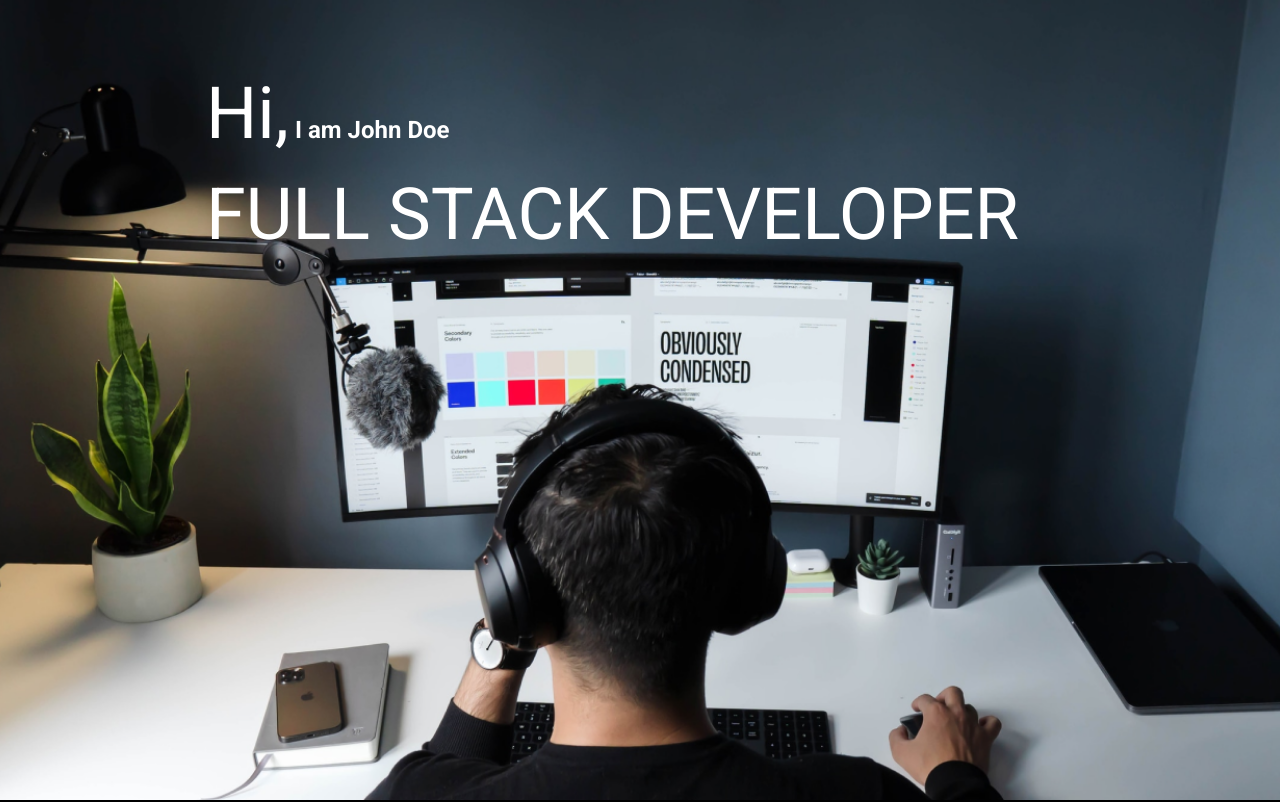
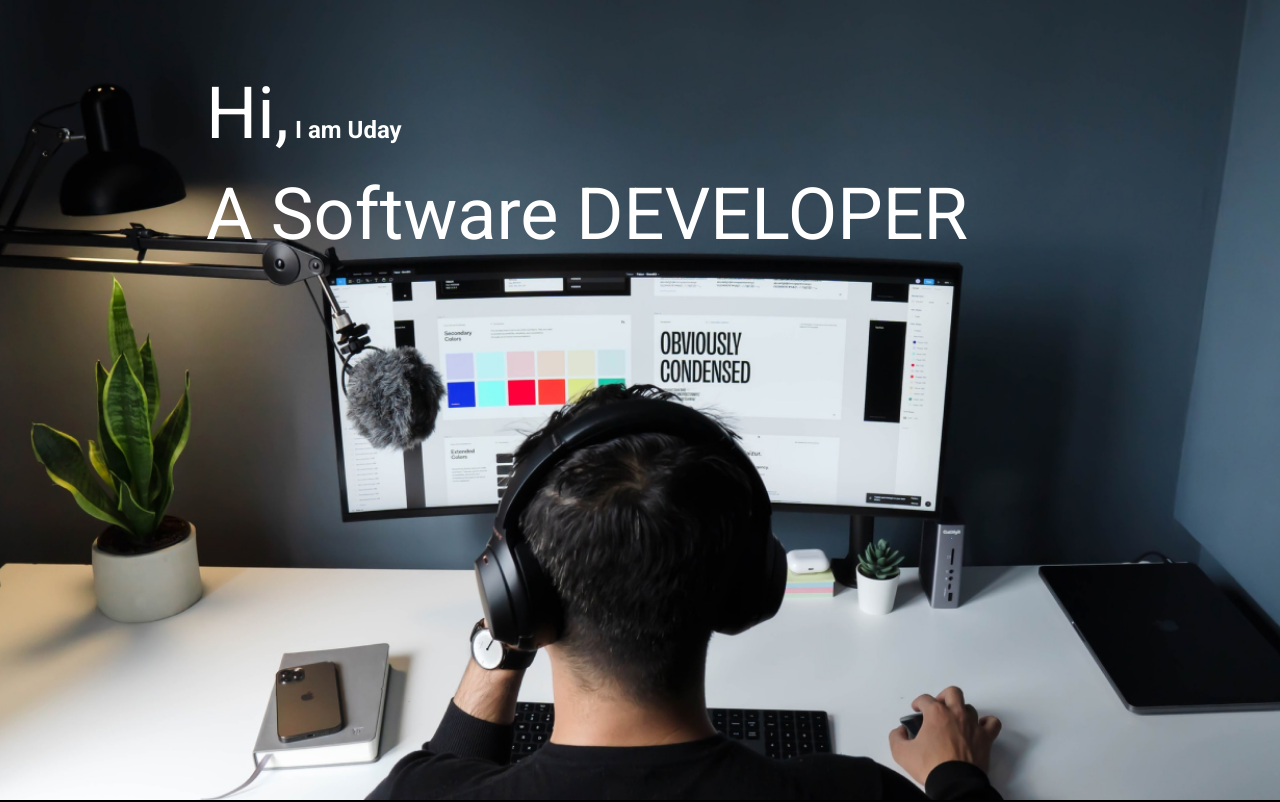
Before and after one commit to UdYSin/landing-page, a plain HTML site: page index.html in a window 1280 px wide. Shown: the top 802 px of the page. Drawn offline with Linux system fonts and the light colour scheme.

Commit message:
Update index.html

```diff
--- a/index.html
+++ b/index.html
@@ -3,14 +3,14 @@
   <head>
     <meta charset="UTF-8" />
     <meta name="viewport" content="width=device-width, initial-scale=1.0" />
-    <title>Landing page</title>
+    <title>Portfolio_Uday</title>
     <link rel="stylesheet" href="style.css" />
   </head>
   <body>
     <section class="hero_section">
       <div class="text_container">
-        <h2><span class="lg_text">Hi,</span> I am John Doe</h2>
-        <h1 class="lg_text">FULL STACK DEVELOPER</h1>
+        <h2><span class="lg_text">Hi,</span> I am Uday</h2>
+        <h1 class="lg_text">A Software DEVELOPER</h1>
       </div>
     </section>
 
```
